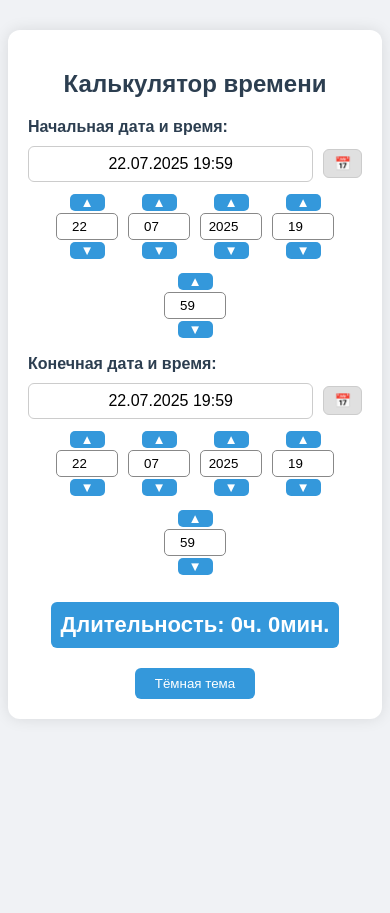
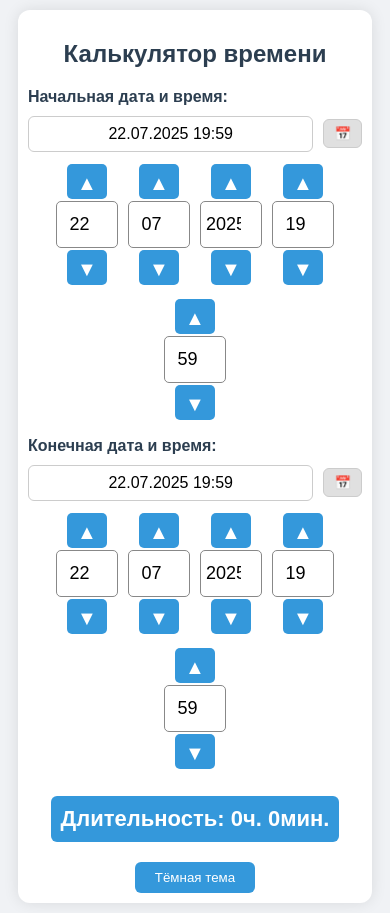
Before and after one commit to Dreamhousem/sla_calculator, a plain HTML site: page index.html in a window 390 px wide. Before the commit the page ends 844 px from the top, so only its background shows below. Drawn offline with nearby package versions, Linux system fonts and the light colour scheme.

Commit message:
Добавил мобильную версию

```diff
--- a/index.html
+++ b/index.html
@@ -2,6 +2,7 @@
 <html lang="en">
   <head>
     <meta charset="UTF-8" />
+    <meta name="viewport" content="width=device-width, initial-scale=1.0" />
     <title>SLA Calculator</title>
     <link rel="icon" href="calendar_ico.png" type="image/png" />
     <link id="theme-style" rel="stylesheet" />
@@ -21,6 +22,13 @@
         background: #fff;
         border-radius: 12px;
         box-shadow: 0 0 15px rgba(0, 0, 0, 0.1);
+      }
+      @media (max-width: 600px) {
+        .container {
+          max-width: 100%;
+          margin: 10px;
+          padding: 10px;
+        }
       }
 
       h2 {
@@ -86,6 +94,20 @@
         color: white;
         border: none;
         cursor: pointer;
+      }
+
+      @media (max-width: 600px) {
+        .adjust-item button {
+          font-size: 20px;
+          padding: 8px 0;
+          width: 40px;
+          height: 35px;
+        }
+
+        .adjust-item input {
+          font-size: 18px;
+          height: 35px;
+        }
       }
 
       .adjust-item input {
@@ -241,6 +263,7 @@
         time_24hr: true,
         onChange: updateSLA,
         locale: "ru",
+        disableMobile: true,
       });
       const endPicker = flatpickr(endInput, {
         enableTime: true,
@@ -249,6 +272,7 @@
         time_24hr: true,
         onChange: updateSLA,
         locale: "ru",
+        disableMobile: true,
       });
 
       document
@@ -362,7 +386,7 @@
 
         const diffMs = end - start;
         if (diffMs < 0) {
-          slaResult.textContent = "End before Start!";
+          slaResult.textContent = "Конечная дата раньше начальной!";
           return;
         }
 
@@ -374,7 +398,7 @@
         if (h >= 24) {
           const days = Math.floor(h / 24);
           const hours = h % 24;
-          resultText += `<br><span style="font-size: 90%">(${days} д. ${hours} ч. ${m} мин.)</span>`;
+          resultText += `<br><span style="font-size: 90%">${days} д. ${hours} ч. ${m} мин.</span>`;
         }
 
         slaResult.innerHTML = resultText;
```
